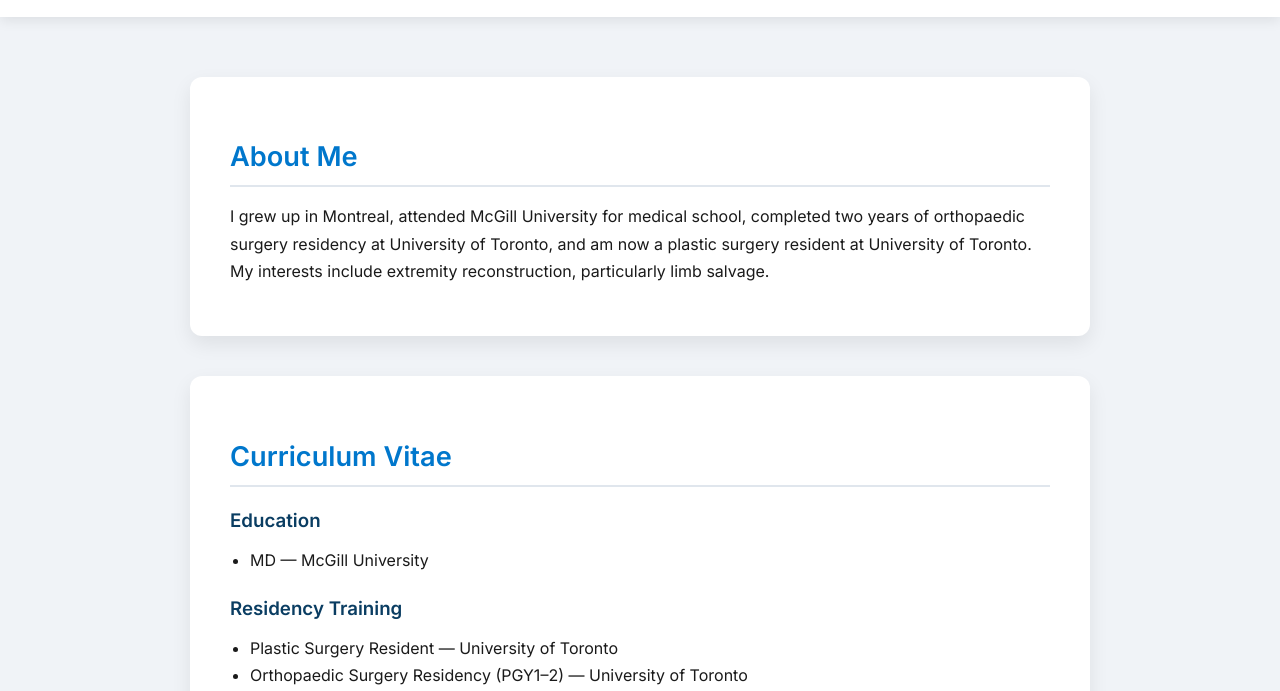
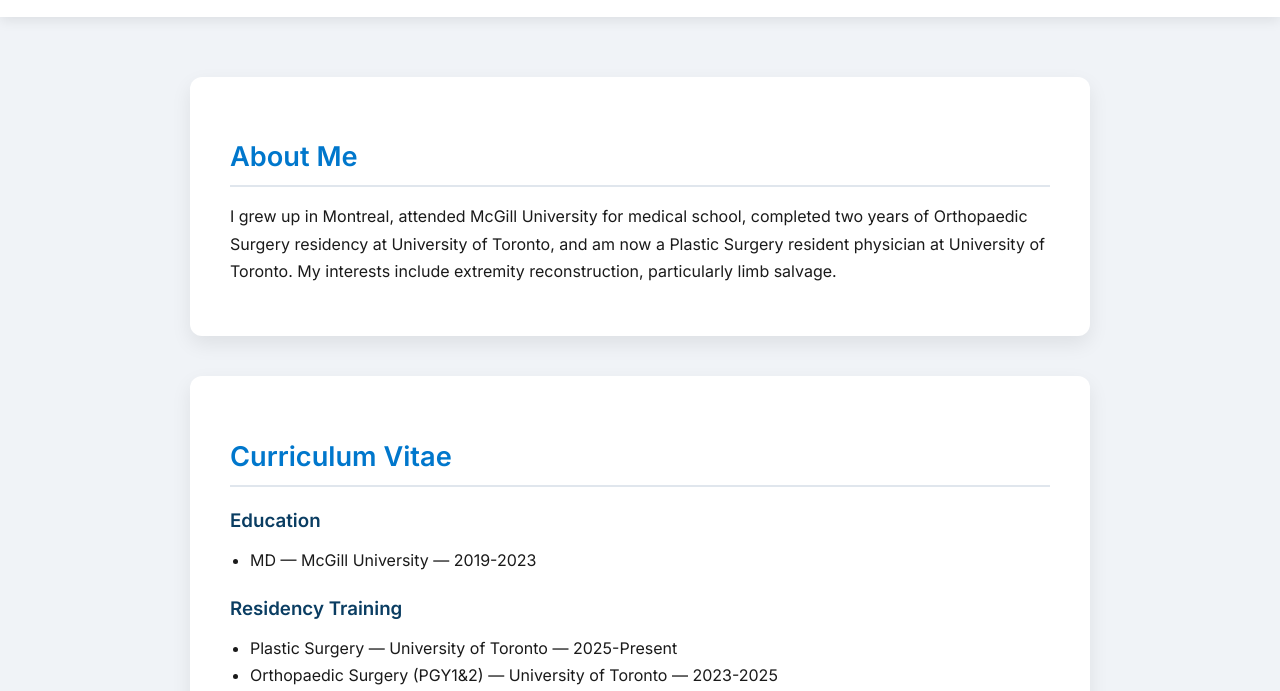
Before and after one commit to brandonhallmd/personalsite, a plain HTML site: page index.html in a window 1280 px wide. Shown: the part 109-800 px from the top of the page. Drawn offline with Linux system fonts and the light colour scheme.

Commit message:
Update residency and education details in index.html

```diff
--- a/index.html
+++ b/index.html
@@ -197,19 +197,19 @@
 <main>
   <section id="about">
     <h2>About Me</h2>
-    <p>I grew up in Montreal, attended McGill University for medical school, completed two years of orthopaedic surgery residency at University of Toronto, and am now a plastic surgery resident at University of Toronto. My interests include extremity reconstruction, particularly limb salvage.</p>
+    <p>I grew up in Montreal, attended McGill University for medical school, completed two years of Orthopaedic Surgery residency at University of Toronto, and am now a Plastic Surgery resident physician at University of Toronto. My interests include extremity reconstruction, particularly limb salvage.</p>
   </section>
 
   <section id="cv">
     <h2>Curriculum Vitae</h2>
     <h3>Education</h3>
     <ul>
-      <li>MD — McGill University</li>
+      <li>MD — McGill University — 2019-2023</li>
     </ul>
     <h3>Residency Training</h3>
     <ul>
-      <li>Plastic Surgery Resident — University of Toronto</li>
-      <li>Orthopaedic Surgery Residency (PGY1–2) — University of Toronto</li>
+      <li>Plastic Surgery — University of Toronto — 2025-Present</li>
+      <li>Orthopaedic Surgery (PGY1&2) — University of Toronto — 2023-2025</li>
     </ul>
     <h3>Research Interests</h3>
     <ul>
```
